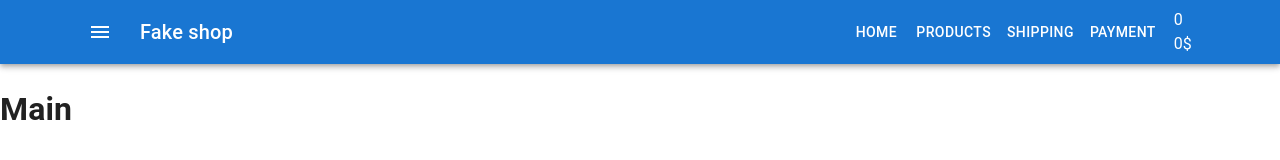
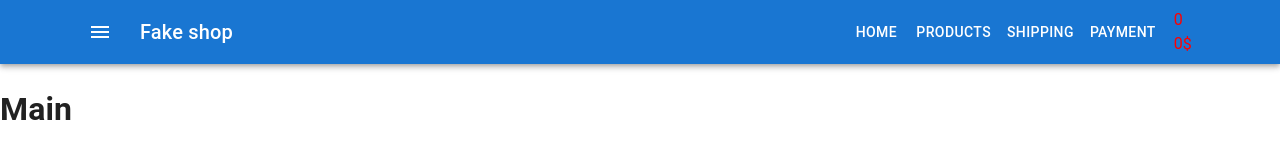
Before and after one commit to ogienkoura/react-shop-project, a React (Create React App) app: page / in a window 1280 px wide. Shown: the top 160 px of the page. Built offline with nearby package versions, Linux system fonts and the light colour scheme.

Commit message:
added saas

```diff
--- a/package.json
+++ b/package.json
@@ -13,6 +13,7 @@
     "react": "^18.1.0",
     "react-dom": "^18.1.0",
     "react-scripts": "5.0.1",
+    "sass": "^1.52.1",
     "web-vitals": "^2.1.4"
   },
   "scripts": {
--- a/src/components/Cart/CartHeader.js
+++ b/src/components/Cart/CartHeader.js
@@ -1,5 +1,5 @@
 import React from 'react'
-import './CartHeader.css'
+import './CartHeader.scss'
 
 export const CartHeader = () => {
     return (
--- a/src/components/Cart/CartHeader.css
+++ b/src/components/Cart/CartHeader.scss
@@ -1,3 +1,6 @@
 .CartHeader {
     margin-left: 10px;
+    div {
+        color: red;
+    }
 }
```
Also changed, not shown: 1 other file (tests, documents, lock files or other folders).
